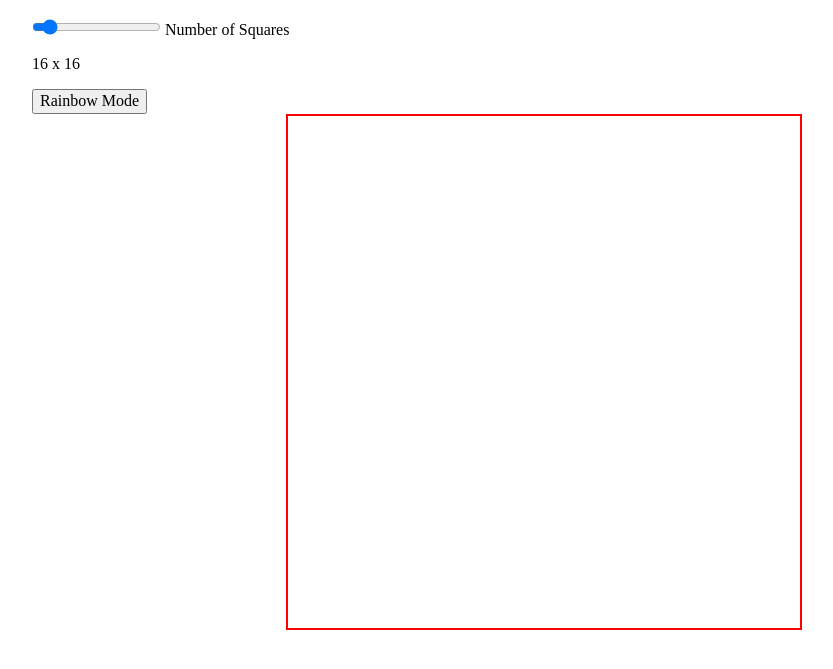
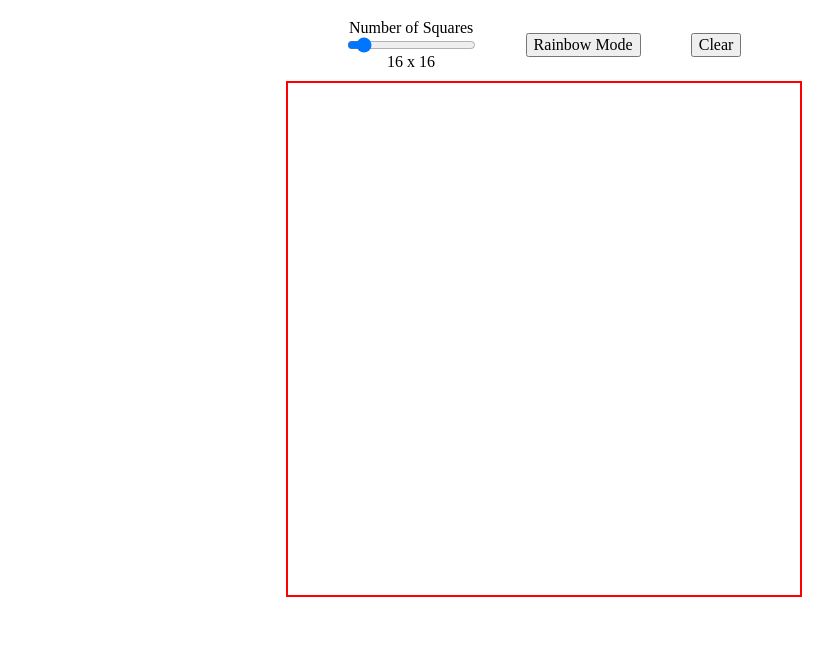
Before and after one commit to DavorTW/Etch-a-Sketch, a plain HTML site: page index.html in a window 1280 px wide. Shown: the part 61-730 px from the top of the page, without its empty margins (96-929 px from the left). Drawn offline with Linux system fonts and the light colour scheme.

Commit message:
Added some styles for the slider and buttons Added logic for the clear button

```diff
--- a/index.html
+++ b/index.html
@@ -14,19 +14,23 @@
                 <h1>Etch-a-Sketch</h1>
             </header>
 
+           <div class="board">
+                <div class="buttons">
                     <div class="slider-container">
+                        <label for="numberOfSquares">Number of Squares</label>
                         <input class="slider" type="range" min="8" max="100" value="16">
-                <label for="numberOfSquares">Number of Squares</label>
                     </div>
 
-            <div class="rainbow">
-                <button>Rainbow Mode</button>
+                    <button class="rainbow">Rainbow Mode</button>
+
+                    <button class="clear-grid">Clear</button>
                 </div>
 
                 <div class="grid-container">
                     <!-- Javascript genereted html goes here! -->
                 </div>
            </div>
+        </div>
 
         <script src="js/app.js"></script>
     </body>
--- a/js/app.js
+++ b/js/app.js
@@ -52,3 +52,12 @@ slider.addEventListener("mouseup", () => {
     gridContainer.textContent = '';
     createGrid(numberOfSquares);
 });
+
+const clearButton = document.querySelector(".clear-grid");
+
+clearButton.addEventListener("click", () => {
+    const grids = document.querySelectorAll(".grid");
+    grids.forEach(grid => {
+        grid.style.backgroundColor = "white";
+    })
+})
--- a/styles/style.css
+++ b/styles/style.css
@@ -12,9 +12,29 @@ html {
     margin: 0 auto;
 }
 
+p{
+    margin: 0;
+}
+
 h1{
     text-align: center;
 }
+
+.buttons{
+    display: flex;
+    justify-content: center;
+    align-items: center;
+    gap: 50px;
+    margin-bottom: 10px;
+}
+
+.slider-container{
+    display: flex;
+    flex-direction: column;
+    align-items: center;
+    justify-content: center;
+}
+
 .grid-container{
     width: 516px;
     margin: 0 auto;
```
Lines whose indentation alone changed are shown as unchanged.
